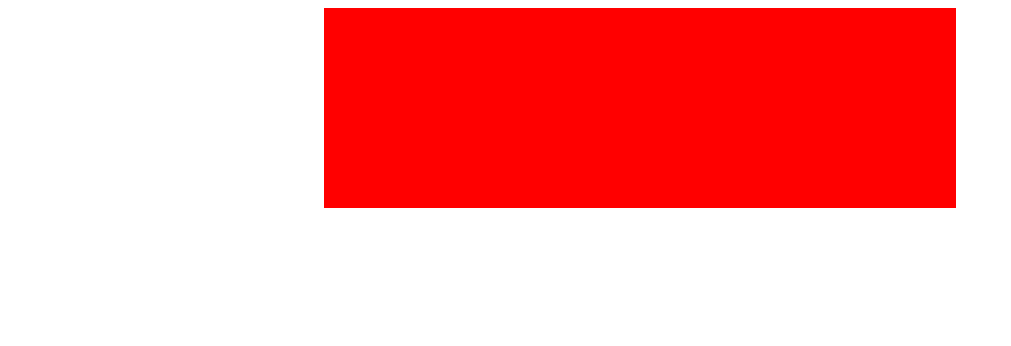
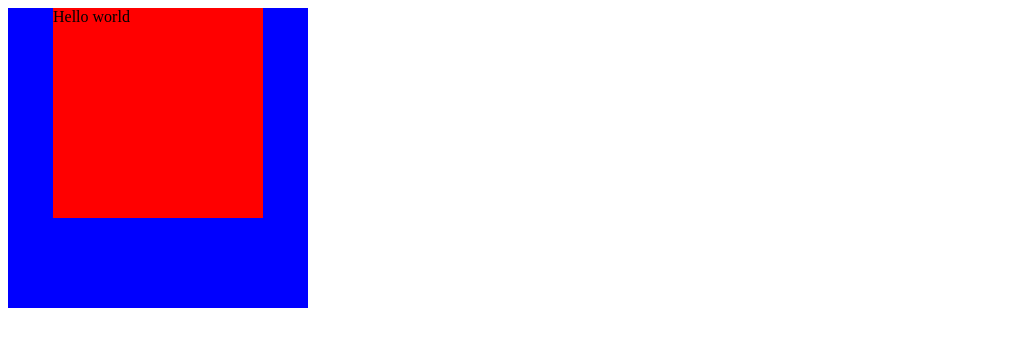
Before and after one commit to yozefox011/Web-Dev-Projects, a plain HTML site: page CSS Tuto/index.html in a window 1280 px wide. Shown: the whole page, without its empty margins (0-1011 px from the left). Drawn offline with Linux system fonts and the light colour scheme.

Commit message:
width and height (percentage)

```diff
--- a/CSS Tuto/index.html
+++ b/CSS Tuto/index.html
@@ -33,8 +33,13 @@
     <h1>Hello</h1>
     <h2>World</h2> -->
 
+    <!-- margin auto
     <div>
 
+    </div> -->
+    <div>
+        <p>Hello world</p>
     </div>
+
 </body>
 </html>
--- a/CSS Tuto/style.css
+++ b/CSS Tuto/style.css
@@ -37,10 +37,23 @@ h1{
     padding: 6px 40px;
     margin: 10px 10px 100px 10px;
 } */
-
+/* margin auto
 div{
     height: 200px;
     background-color: red;
     width: 50%;
     margin: 0px auto;
+} */
+
+
+div{
+    width: 300px;
+    background-color: blue;
+    height: 300px;
 }
+p{
+    background-color: red;
+    width: 70%;
+    height: 70%;
+    margin: auto;
+}
```
